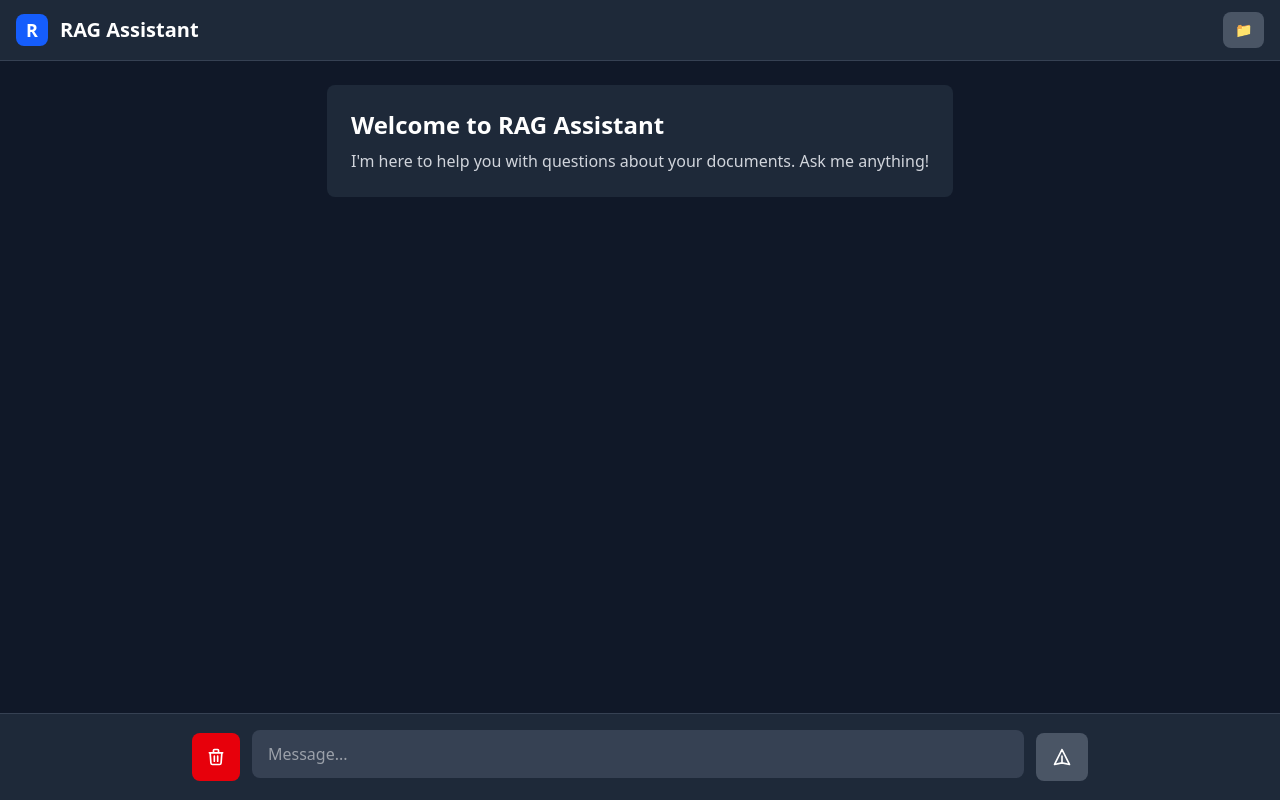
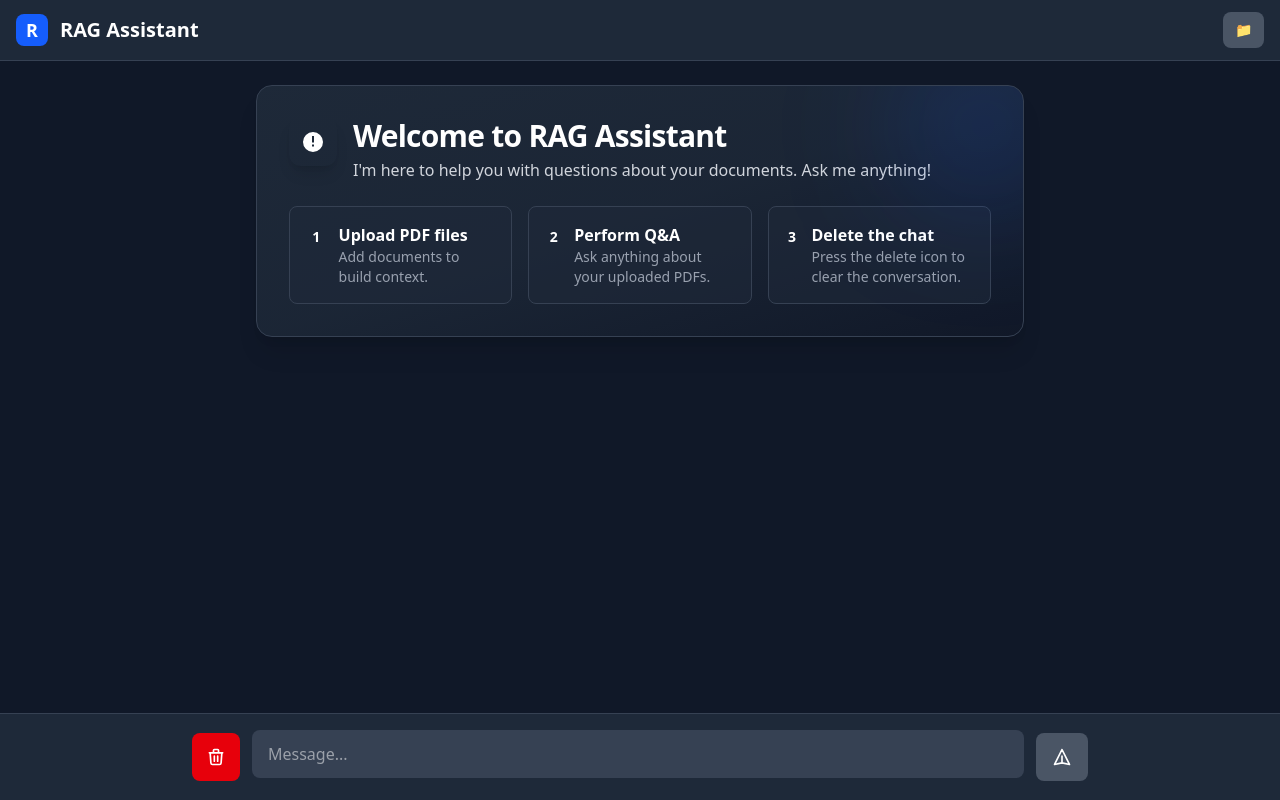
Before and after one commit to PratikMaru0/RAGAssistantFrontend, a React (Vite) app: page / in a window 1280 px wide. Built offline with nearby package versions, Linux system fonts and the light colour scheme.

Commit message:
fixed UIfile upload sync issue

```diff
--- a/src/aiUI/ChatMessages.jsx
+++ b/src/aiUI/ChatMessages.jsx
@@ -88,15 +88,69 @@ const ChatMessages = ({ messages = [], onClearChat }) => {
       <div className="max-w-4xl mx-auto px-4 py-6">
         {/* Welcome message - only show if no messages */}
         {allMessages.length === 0 && (
-          <div className="flex justify-center mb-8">
-            <div className="bg-gray-800 rounded-lg p-6 max-w-2xl">
-              <h1 className="text-2xl font-bold text-white mb-2">
-                Welcome to RAG Assistant
-              </h1>
-              <p className="text-gray-300">
-                I'm here to help you with questions about your documents. Ask me
-                anything!
-              </p>
+          <div className="flex justify-center">
+            <div className="relative w-full max-w-3xl overflow-hidden rounded-2xl border border-gray-700 bg-gradient-to-br from-gray-800 via-gray-800/80 to-gray-900 p-8 shadow-xl">
+              <div className="pointer-events-none absolute -top-10 -right-10 h-40 w-40 rounded-full bg-blue-600/20 blur-3xl" />
+
+              <div className="flex items-start gap-4">
+                <div className="flex h-12 w-12 items-center justify-center rounded-xl text-white shadow-lg">
+                  <svg
+                    xmlns="http://www.w3.org/2000/svg"
+                    viewBox="0 0 24 24"
+                    fill="currentColor"
+                    className="h-6 w-6"
+                  >
+                    <path d="M12 2a10 10 0 100 20 10 10 0 000-20zm1 14.5h-2v-2h2v2zm0-4h-2V6h2v6.5z" />
+                  </svg>
+                </div>
+                <div>
+                  <h1 className="mb-1 text-3xl font-extrabold tracking-tight text-white">
+                    Welcome to RAG Assistant
+                  </h1>
+                  <p className="text-gray-300">
+                    I'm here to help you with questions about your documents.
+                    Ask me anything!
+                  </p>
+                </div>
+              </div>
+
+              <div className="mt-6 grid gap-4 sm:grid-cols-3">
+                <div className="flex items-start gap-3 rounded-lg border border-gray-700 bg-gray-800/60 p-4">
+                  <div className="flex h-7 w-7 items-center justify-center rounded-full  text-sm font-bold text-white">
+                    1
+                  </div>
+                  <div>
+                    <p className="font-semibold text-white">Upload PDF files</p>
+                    <p className="text-sm text-gray-400">
+                      Add documents to build context.
+                    </p>
+                  </div>
+                </div>
+
+                <div className="flex items-start gap-3 rounded-lg border border-gray-700 bg-gray-800/60 p-4">
+                  <div className="flex h-7 w-7 items-center justify-center rounded-full  text-sm font-bold text-white">
+                    2
+                  </div>
+                  <div>
+                    <p className="font-semibold text-white">Perform Q&A</p>
+                    <p className="text-sm text-gray-400">
+                      Ask anything about your uploaded PDFs.
+                    </p>
+                  </div>
+                </div>
+
+                <div className="flex items-start gap-3 rounded-lg border border-gray-700 bg-gray-800/60 p-4">
+                  <div className="flex h-7 w-7 items-center justify-center rounded-full  text-sm font-bold text-white">
+                    3
+                  </div>
+                  <div>
+                    <p className="font-semibold text-white">Delete the chat</p>
+                    <p className="text-sm text-gray-400">
+                      Press the delete icon to clear the conversation.
+                    </p>
+                  </div>
+                </div>
+              </div>
             </div>
           </div>
         )}
```
Also changed, not shown: src/aiUI/Context.jsx (+109 -62 lines).
